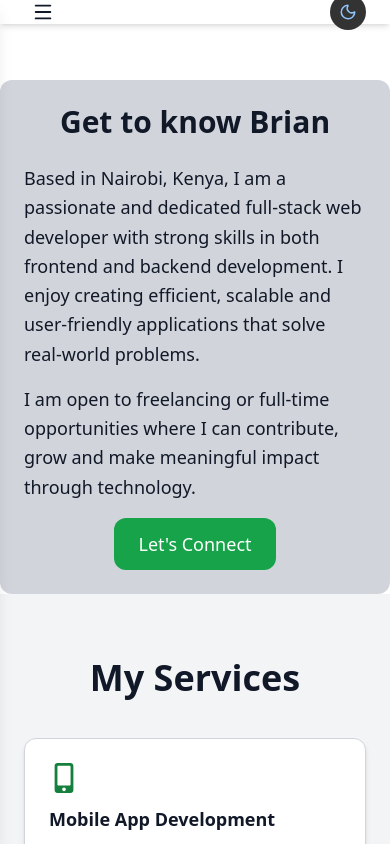
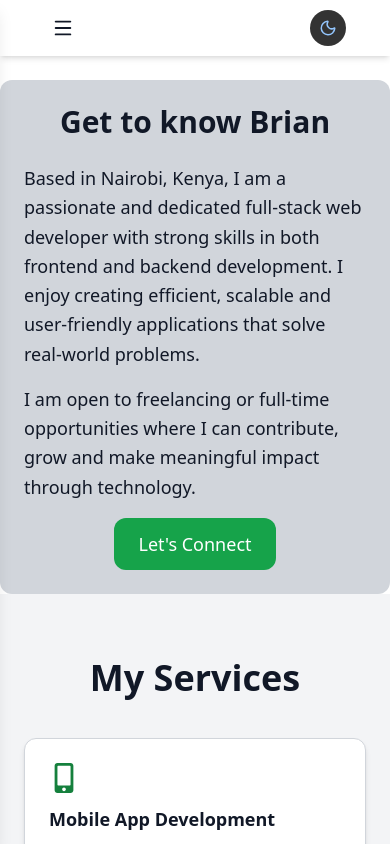
Before and after one commit to Chechep/cheptiony, a React (Vite) app: page / in a window 390 px wide. Shown: the top 844 px of the page. Built offline with nearby package versions, Linux system fonts and the light colour scheme; the HTML template or start-up script is replaced by a standard one.

Commit message:
header spacing

```diff
--- a/src/components/header.jsx
+++ b/src/components/header.jsx
@@ -49,7 +49,7 @@ export default function HeaderNav() {
 
   return (
     <header
-      className="fixed top-0 left-0 w-full z-[1000] px-4 md:px-10 py-3 md:py-5
+      className="fixed top-0 left-0 w-full z-[1000] px-9 md:px-10 py-7 md:py-5
                  bg-white dark:bg-[#121212] dark:text-white
                  transition-colors duration-0 shadow-md"
     >
```
